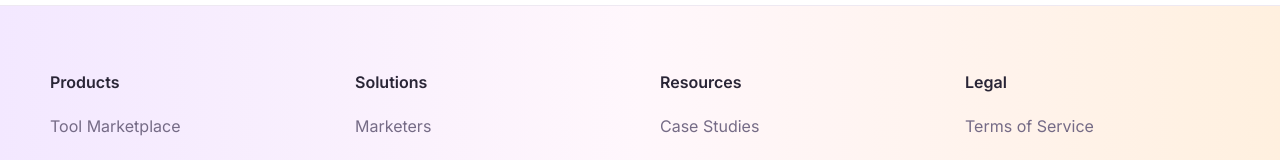
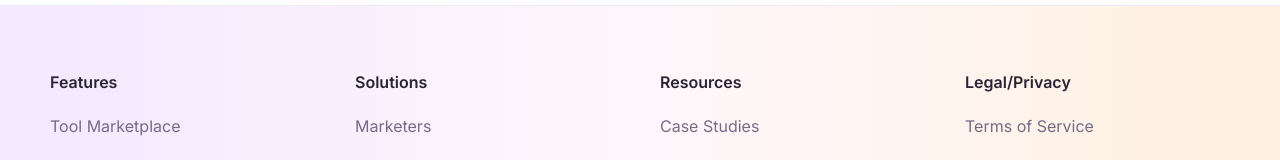
Before and after one commit to ankitkumar-dev07/brand, a React (Vite) app in the folder brandcliqs/client/: page / in a window 1280 px wide. Shown: the part 2661-2821 px from the top of the page. Built offline with nearby package versions, Linux system fonts and the light colour scheme; no server answers.

Commit message:
Update project

```diff
--- a/brandcliqs/client/src/components/Footer.jsx
+++ b/brandcliqs/client/src/components/Footer.jsx
@@ -2,7 +2,7 @@ import { Link } from 'react-router-dom';
 
 const footerColumns = [
   {
-    title: 'Products',
+    title: 'Features',
     links: [
       { label: 'Tool Marketplace', to: '/products/tool-marketplace' },
       { label: 'Growth Analytics', to: '/products/growth-analytics' },
@@ -32,7 +32,7 @@ const footerColumns = [
     ],
   },
   {
-    title: 'Legal',
+    title: 'Legal/Privacy',
     links: [
       { label: 'Terms of Service', to: '/terms' },
       { label: 'Privacy Policy', to: '/privacy' },
```
